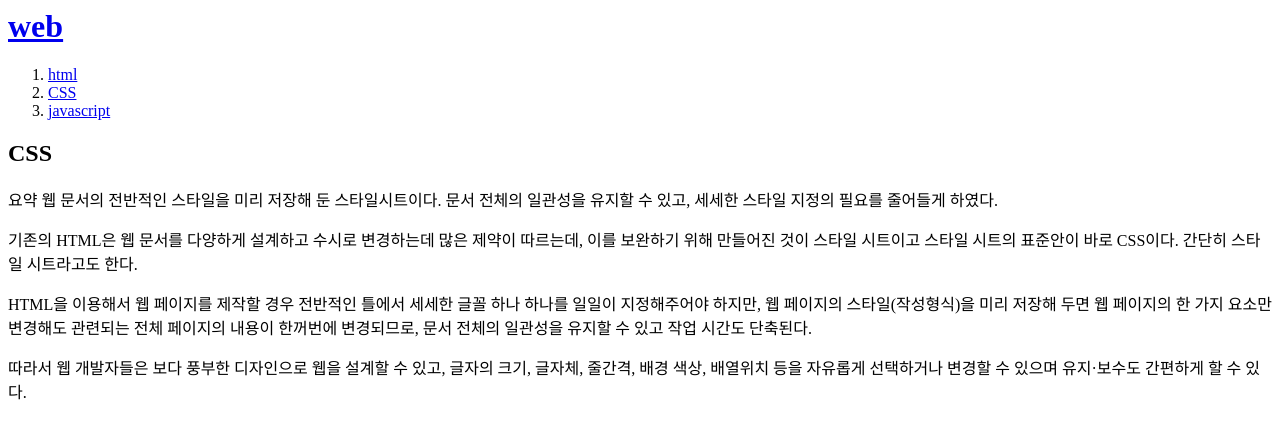
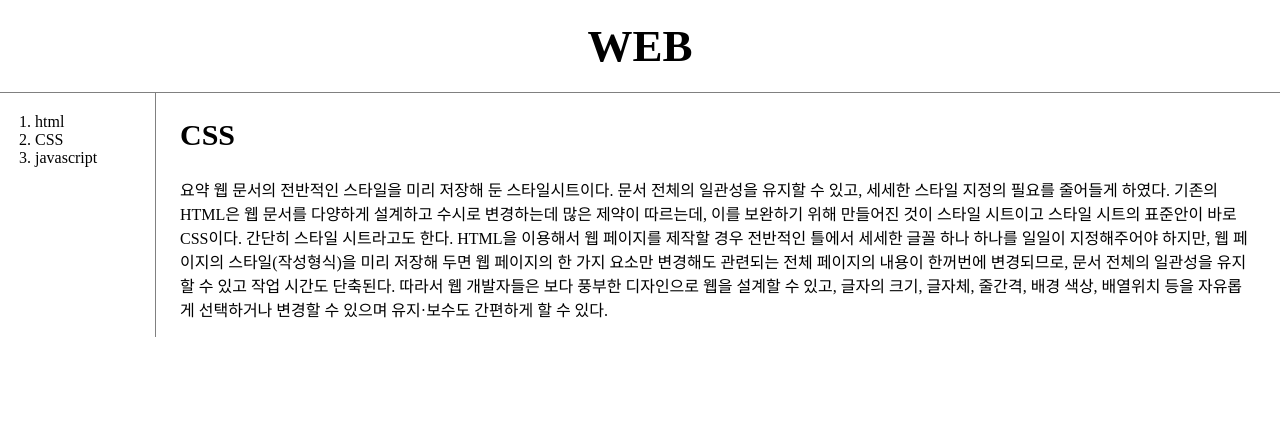
Before and after one commit to Chanbary/web1, a plain HTML site: page 2.html in a window 1280 px wide. Drawn offline with Linux system fonts and the light colour scheme.

Commit message:
day study update

```diff
--- a/2.html
+++ b/2.html
@@ -3,19 +3,58 @@
     <title>WEB1 -CSS</title>
     <meta charset="utf-8">
   </head>
+  <style>
+    body{
+      margin : 0;
+    }
+    h1{
+      font-size:45px;
+      text-align: center;
+      border-bottom: 1px solid gray;
+      margin:0;
+      padding : 20px;
+    }
+    a{
+      color:black;
+      text-decoration: none;
+    }
+    #gird ol{
+      border-right: 1px solid gray;
+      width:100px;
+      margin : 0;
+      padding : 20px;
+      padding-left: 35px;
+    }
+    #gird{
+      display: grid;
+      grid-template-columns: 150px 1fr;
+    }
+    #article{
+      padding-left: 30px;
+      padding-right: 30px;
+    }
+    h2{
+      font-size: 30px;
+    }
+  </style>
+  <body>
+    <h1><a href="index.html">WEB</a></h1>
 
-  <body>
-    <h1><a href="index.html">web</a></h1>
+    <div id="gird">
       <ol>
         <li><a href="1.html">html</a></li>
         <li><a href="2.html">CSS</a></li>
         <li><a href="3.html">javascript</a></li>
       </ol>
-
+      <div id="article">
         <h2>CSS</h2>
-    <p>요약 웹 문서의 전반적인 스타일을 미리 저장해 둔 스타일시트이다. 문서 전체의 일관성을 유지할 수 있고, 세세한 스타일 지정의 필요를 줄어들게 하였다.</p>
-    <p>기존의 HTML은 웹 문서를 다양하게 설계하고 수시로 변경하는데 많은 제약이 따르는데, 이를 보완하기 위해 만들어진 것이 스타일 시트이고 스타일 시트의 표준안이 바로 CSS이다. 간단히 스타일 시트라고도 한다.</p>
-    <p>HTML을 이용해서 웹 페이지를 제작할 경우 전반적인 틀에서 세세한 글꼴 하나 하나를 일일이 지정해주어야 하지만, 웹 페이지의 스타일(작성형식)을 미리 저장해 두면 웹 페이지의 한 가지 요소만 변경해도 관련되는 전체 페이지의 내용이 한꺼번에 변경되므로, 문서 전체의 일관성을 유지할 수 있고 작업 시간도 단축된다.</p>
-    <p>따라서 웹 개발자들은 보다 풍부한 디자인으로 웹을 설계할 수 있고, 글자의 크기, 글자체, 줄간격, 배경 색상, 배열위치 등을 자유롭게 선택하거나 변경할 수 있으며 유지·보수도 간편하게 할 수 있다.</p>
+        <p>
+          요약 웹 문서의 전반적인 스타일을 미리 저장해 둔 스타일시트이다. 문서 전체의 일관성을 유지할 수 있고, 세세한 스타일 지정의 필요를 줄어들게 하였다.
+          기존의 HTML은 웹 문서를 다양하게 설계하고 수시로 변경하는데 많은 제약이 따르는데, 이를 보완하기 위해 만들어진 것이 스타일 시트이고 스타일 시트의 표준안이 바로 CSS이다. 간단히 스타일 시트라고도 한다.
+          HTML을 이용해서 웹 페이지를 제작할 경우 전반적인 틀에서 세세한 글꼴 하나 하나를 일일이 지정해주어야 하지만, 웹 페이지의 스타일(작성형식)을 미리 저장해 두면 웹 페이지의 한 가지 요소만 변경해도 관련되는 전체 페이지의 내용이 한꺼번에 변경되므로, 문서 전체의 일관성을 유지할 수 있고 작업 시간도 단축된다.
+          따라서 웹 개발자들은 보다 풍부한 디자인으로 웹을 설계할 수 있고, 글자의 크기, 글자체, 줄간격, 배경 색상, 배열위치 등을 자유롭게 선택하거나 변경할 수 있으며 유지·보수도 간편하게 할 수 있다.
+        </p>
+      </div>
+    </div>
     </body>
 </html>
```
Also changed, not shown: box.html (added, +24 -0 lines), grid.html (added, +25 -0 lines), index.html (+30 -1 lines). Lines whose indentation alone changed are shown as unchanged.
